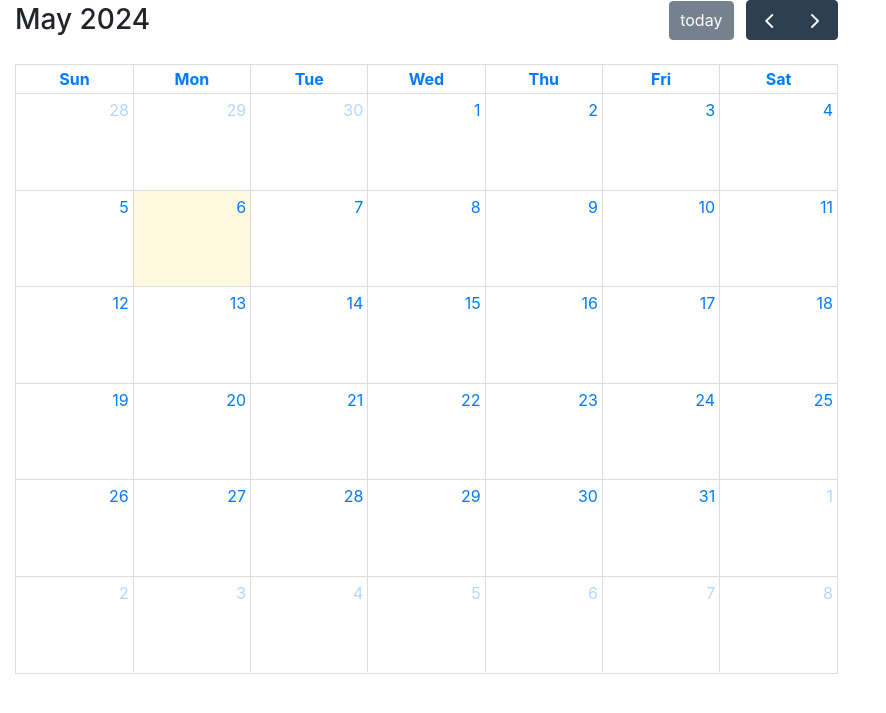
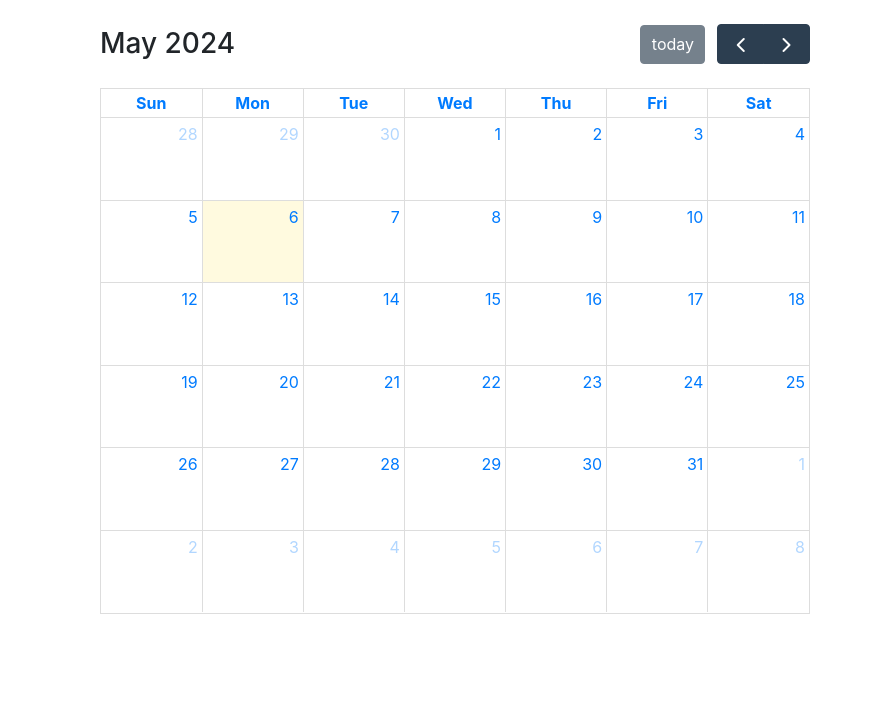
Before and after one commit to fadhilayman/kegiatan, a PHP site: page /kegiatan.php in a window 1280 px wide. Shown: the top 713 px of the page, without its empty margins (0-886 px from the left). Run offline with PHP 8.4, Linux system fonts and the light colour scheme; data comes from the database, SQL or seed files in the repository; lists and menus that the app fills with data are empty; some libraries are stand-ins or nearby versions.

Commit message:
container

```diff
--- a/kegiatan.php
+++ b/kegiatan.php
@@ -15,6 +15,7 @@
         <link href='https://cdn.jsdelivr.net/npm/fullcalendar@5.8.0/main.css' rel='stylesheet' />
     </head>
     <body>
+    <div class="container mt-4">
                 <div class="col-lg-8">
                     <div id="calendar"></div>
                 </div>
@@ -53,6 +54,7 @@
                 calendar.render();
             });
         </script>
+        </div>
     </body>
 
     </html>
```
